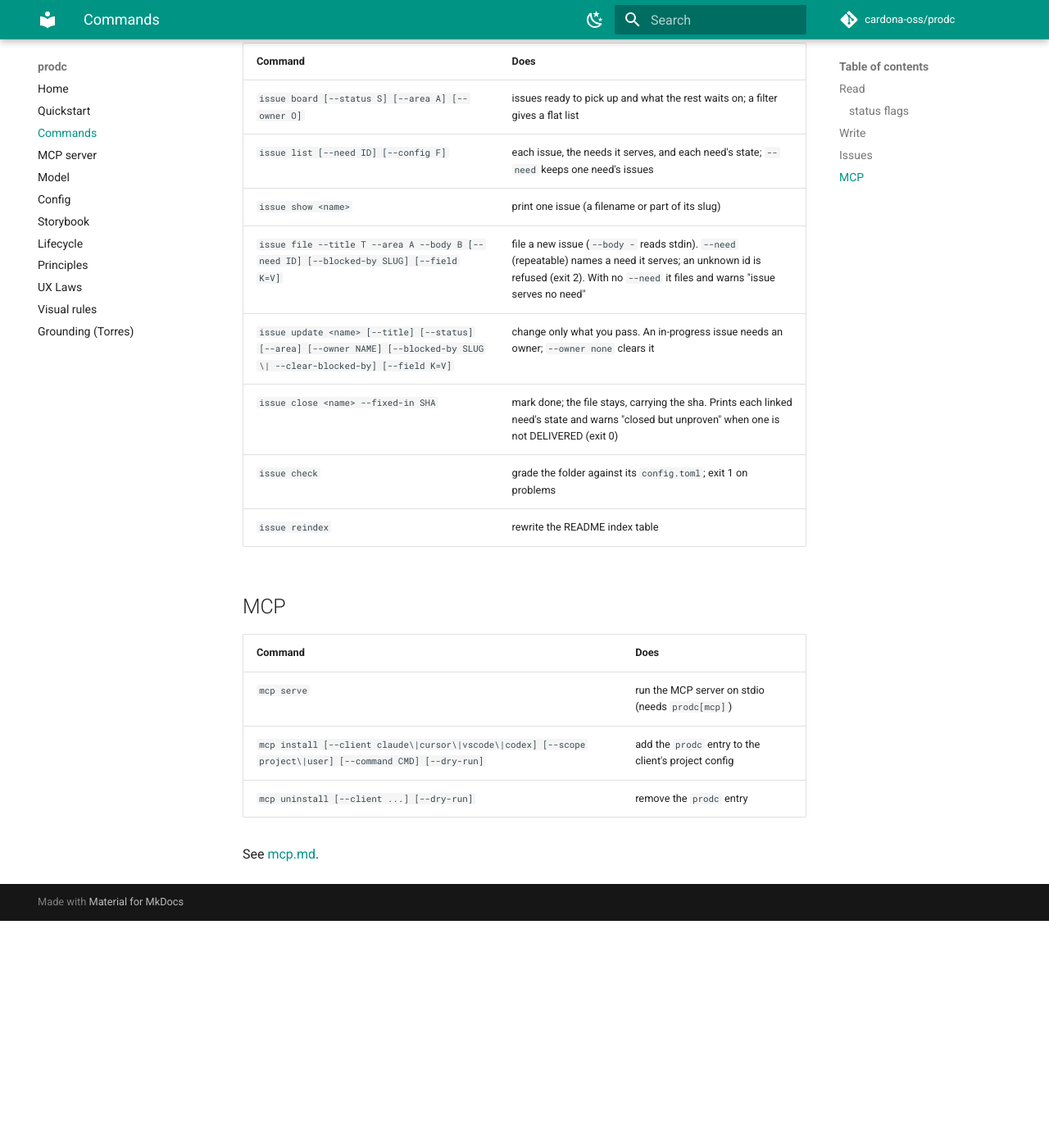
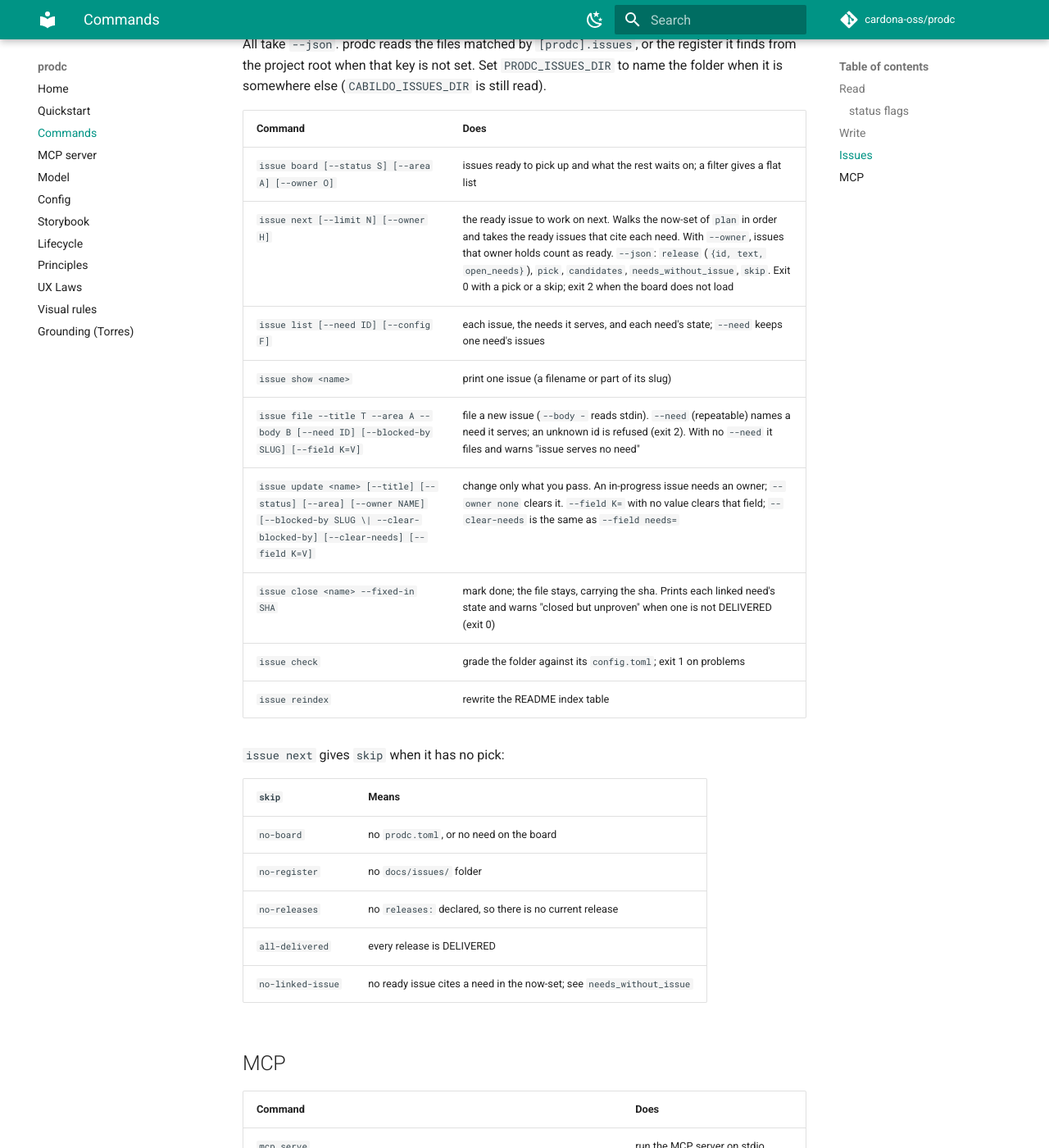
Before and after one commit to jorgeecardona/prodc, an MkDocs documentation site: the page built from docs/commands.md, in a window 1280 px wide and 1400 px high, scrolled down 5382 px. Shown: the whole window at 82% size. Built offline with MkDocs 1.6.1 and Material for MkDocs 9.7.7, drawn with Linux system fonts in a browser that asks for light colours; comment, search, counter and statistics services are not loaded; before the commit the page ends 6505 px from its top, so only the background shows below that; some of the changed text lies outside the part shown.

Commit message:
docs: current release, issue next, plan fields; close the empty --field needs issue

```diff
--- a/docs/commands.md
+++ b/docs/commands.md
@@ -11,7 +11,7 @@ Commands take `--config prodc.toml` (default) and `--json`, except: `report` and
 | `show <id>` | One need as a citable answer (grounds, warrant, sources, proofs), or one decision (what it serves, rejected, rests on, and BLOCKED/READY on the research it `awaits`) | `prodc show N-1` |
 | `brief <client>` | Pre-meeting agenda for one client: its opinions and HOLEs, must first | `prodc brief acme` |
 | `inbox` | Open decisions only a person can make: must-have opinions with no decision, and warrant reviews that returned `concerns` or `fail`. Each item lists its options as ready commands. It only lists; it never records an answer (#113) | `prodc inbox` |
-| `plan` | Ranked backlog: must + state + evidence + recurrence; `importance` refines; `--revisit DAYS` lists only needs whose importance is undated or older than DAYS; `--include-drafts` | `prodc plan --json` |
+| `plan` | Ranked backlog: must + state + evidence + recurrence; `importance` refines; `--revisit DAYS` lists only needs whose importance is undated or older than DAYS; `--include-drafts`. With `releases:` declared, the now-set ranks first: needs of the current release not DELIVERED, plus every BROKEN need. Text output puts a `---- later` line after it. `--json` rows carry `goal`, `release`, `now` and `issues` (slugs of ready issues citing the need); the top level carries `current_release` (`{id, text}` or `null`) | `prodc plan --json` |
 | `review` | Triage the capture funnel (captured and triaged needs): `--promote ID…` moves each one stage (captured to triaged, triaged to committed), `--promote-all` commits all of them (except any in `--drop`), `--drop ID…` (deletes a staged need, never a committed one); `--dry-run` | `prodc review --promote N-9` |
 | `diff <snapshot>` | State changes since a saved `status --json` | `prodc diff last.json` |
 | `portfolio <path>…` | Many boards, one scoreboard (+ totals footer); a path is a prodc.toml or a dir to discover boards under (prunes VCS/vendor/hidden dirs, `--max-depth` default 4) | `prodc portfolio projects/` |
@@ -74,13 +74,24 @@ name the folder when it is somewhere else (`CABILDO_ISSUES_DIR` is still read).
 | Command | Does |
 |---|---|
 | `issue board [--status S] [--area A] [--owner O]` | issues ready to pick up and what the rest waits on; a filter gives a flat list |
+| `issue next [--limit N] [--owner H]` | the ready issue to work on next. Walks the now-set of `plan` in order and takes the ready issues that cite each need. With `--owner`, issues that owner holds count as ready. `--json`: `release` (`{id, text, open_needs}`), `pick`, `candidates`, `needs_without_issue`, `skip`. Exit 0 with a pick or a skip; exit 2 when the board does not load |
 | `issue list [--need ID] [--config F]` | each issue, the needs it serves, and each need's state; `--need` keeps one need's issues |
 | `issue show <name>` | print one issue (a filename or part of its slug) |
 | `issue file --title T --area A --body B [--need ID] [--blocked-by SLUG] [--field K=V]` | file a new issue (`--body -` reads stdin). `--need` (repeatable) names a need it serves; an unknown id is refused (exit 2). With no `--need` it files and warns "issue serves no need" |
-| `issue update <name> [--title] [--status] [--area] [--owner NAME] [--blocked-by SLUG \| --clear-blocked-by] [--field K=V]` | change only what you pass. An in-progress issue needs an owner; `--owner none` clears it |
+| `issue update <name> [--title] [--status] [--area] [--owner NAME] [--blocked-by SLUG \| --clear-blocked-by] [--clear-needs] [--field K=V]` | change only what you pass. An in-progress issue needs an owner; `--owner none` clears it. `--field K=` with no value clears that field; `--clear-needs` is the same as `--field needs=` |
 | `issue close <name> --fixed-in SHA` | mark done; the file stays, carrying the sha. Prints each linked need's state and warns "closed but unproven" when one is not DELIVERED (exit 0) |
 | `issue check` | grade the folder against its `config.toml`; exit 1 on problems |
 | `issue reindex` | rewrite the README index table |
+
+`issue next` gives `skip` when it has no pick:
+
+| `skip` | Means |
+|---|---|
+| `no-board` | no `prodc.toml`, or no need on the board |
+| `no-register` | no `docs/issues/` folder |
+| `no-releases` | no `releases:` declared, so there is no current release |
+| `all-delivered` | every release is DELIVERED |
+| `no-linked-issue` | no ready issue cites a need in the now-set; see `needs_without_issue` |
 
 ## MCP
 
```
Also changed, not shown: CHANGELOG.md (+19 -0 lines), docs/issues/12-11-2026-issue-update-field-needs-writes-a-list-with-one-empty-string-instead.md (+2 -1 lines), docs/mcp.md (+1 -0 lines), docs/model.md (+1 -1 lines), src/prodc/agent.md (+5 -0 lines), src/prodc/guide.md (+7 -1 lines).
